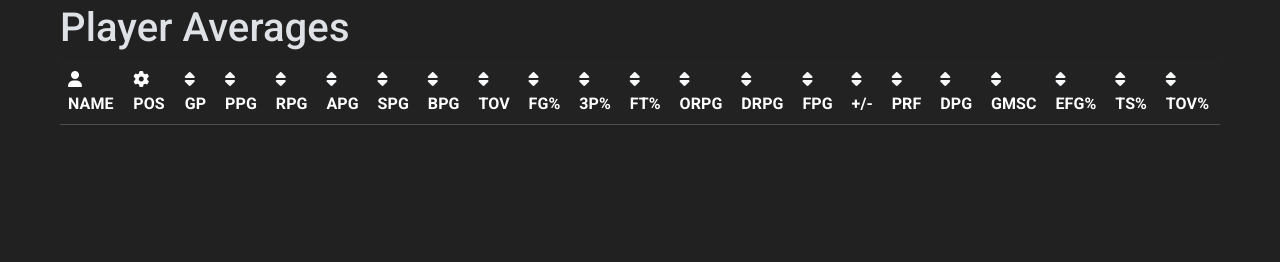
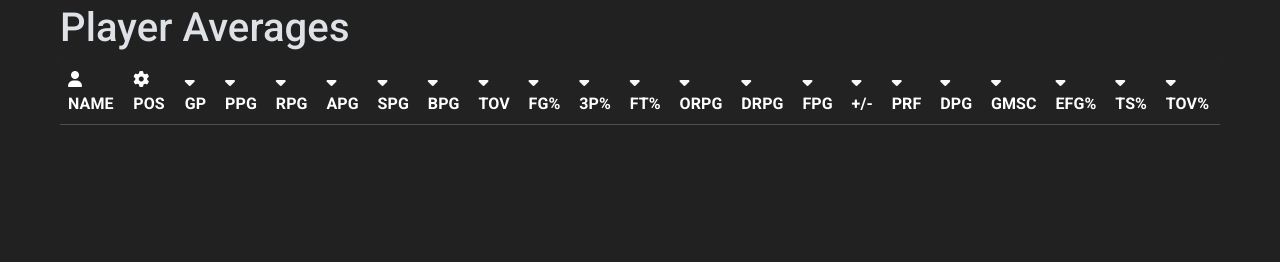
Before and after one commit to doublesync/TheRussellCup, a Django app: page /stats/averages/players/ in a window 1280 px wide. Shown: the part 438-700 px from the top of the page. Run offline with Django 5.2, Linux system fonts and the light colour scheme; data that the repository does not hold is empty; some libraries are stand-ins or nearby versions.

Commit message:
Updated ascending/descending icons & lessened delay.

```diff
--- a/static/js/stats/search.js
+++ b/static/js/stats/search.js
@@ -2,9 +2,13 @@ order_type = document.getElementById('order-type');
 sort_buttons = document.querySelectorAll('.sort-btn');
 toggle_info = {};
 
+// ascending icon: <i class="fas fa-sort-down"></i>
+// descending icon: <i class="fas fa-sort-up"></i>
+
 for (let i = 0; i < sort_buttons.length; i++) {
   identifier = sort_buttons[i].id;
   toggle_info[identifier] = 'asc'; // Initial sort order
+  sort_buttons[i].innerHTML = '<i class="fas fa-sort-down"></i>';
 }
 
 document.querySelectorAll('.sort-btn').forEach(item => {
@@ -15,11 +19,11 @@ document.querySelectorAll('.sort-btn').forEach(item => {
     if (toggle_info[identifier] === 'desc') {
       toggle_info[identifier] = 'asc';
       order_type.value = 'asc'; // Update hidden input
-      // Update button UI (e.g., change sort icon to ascending)
+      item.innerHTML = '<i class="fas fa-sort-down"></i>';
     } else {
       toggle_info[identifier] = 'desc';
       order_type.value = 'desc';
-      // Update button UI (e.g., change sort icon to descending)
+      item.innerHTML = '<i class="fas fa-sort-up"></i>';
     }
 
     // Implement your sorting logic based on toggle_info[identifier] and identifier
--- a/templates/stats/player_averages.html
+++ b/templates/stats/player_averages.html
@@ -24,26 +24,26 @@
                             <th><i class="fas fa-user"></i> NAME</th>
                             <th><i class="fas fa-gear"></i> POS</th>
                             <!-- Add IDS to each field -->
-                            <th><a href="#" id="1" class="fas fa-sort text-decoration-none text-light sort-btn" hx-trigger="click delay:1s" hx-target="#stat-body" hx-swap="outerHTML" hx-post="{% url 'sort_by_stat' 'games' %}"></a> GP</th>
-                            <th><a href="#" id="2" class="fas fa-sort text-decoration-none text-light sort-btn" hx-trigger="click delay:1s" hx-target="#stat-body" hx-swap="outerHTML" hx-post="{% url 'sort_by_stat' 'points__avg' %}"></a> PPG</th>
-                            <th><a href="#" id="3" class="fas fa-sort text-decoration-none text-light sort-btn" hx-trigger="click delay:1s" hx-target="#stat-body" hx-swap="outerHTML" hx-post="{% url 'sort_by_stat' 'rebounds__avg' %}"></a> RPG</th>
-                            <th><a href="#" id="4" class="fas fa-sort text-decoration-none text-light sort-btn" hx-trigger="click delay:1s" hx-target="#stat-body" hx-swap="outerHTML" hx-post="{% url 'sort_by_stat' 'assists__avg' %}"></a> APG</th>
-                            <th><a href="#" id="5" class="fas fa-sort text-decoration-none text-light sort-btn" hx-trigger="click delay:1s" hx-target="#stat-body" hx-swap="outerHTML" hx-post="{% url 'sort_by_stat' 'steals__avg' %}"></a> SPG</th>
-                            <th><a href="#" id="6" class="fas fa-sort text-decoration-none text-light sort-btn" hx-trigger="click delay:1s" hx-target="#stat-body" hx-swap="outerHTML" hx-post="{% url 'sort_by_stat' 'blocks__avg' %}"></a> BPG</th>
-                            <th><a href="#" id="7" class="fas fa-sort text-decoration-none text-light sort-btn" hx-trigger="click delay:1s" hx-target="#stat-body" hx-swap="outerHTML" hx-post="{% url 'sort_by_stat' 'turnovers__avg' %}"></a> TOV</th>
-                            <th><a href="#" id="8" class="fas fa-sort text-decoration-none text-light sort-btn" hx-trigger="click delay:1s" hx-target="#stat-body" hx-swap="outerHTML" hx-post="{% url 'sort_by_stat' 'field_goal_percentage' %}"></a> FG%</th>
-                            <th><a href="#" id="9" class="fas fa-sort text-decoration-none text-light sort-btn" hx-trigger="click delay:1s" hx-target="#stat-body" hx-swap="outerHTML" hx-post="{% url 'sort_by_stat' 'three_point_percentage' %}"></a> 3P%</th>
-                            <th><a href="#" id="10" class="fas fa-sort text-decoration-none text-light sort-btn" hx-trigger="click delay:1s" hx-target="#stat-body" hx-swap="outerHTML" hx-post="{% url 'sort_by_stat' 'free_throw_percentage' %}"></a> FT%</th>
-                            <th><a href="#" id="11" class="fas fa-sort text-decoration-none text-light sort-btn" hx-trigger="click delay:1s" hx-target="#stat-body" hx-swap="outerHTML" hx-post="{% url 'sort_by_stat' 'offensive_rebounds__avg' %}"></a> ORPG</th>
-                            <th><a href="#" id="12" class="fas fa-sort text-decoration-none text-light sort-btn" hx-trigger="click delay:1s" hx-target="#stat-body" hx-swap="outerHTML" hx-post="{% url 'sort_by_stat' 'defensive_rebounds__avg' %}"></a> DRPG</th>
-                            <th><a href="#" id="13" class="fas fa-sort text-decoration-none text-light sort-btn" hx-trigger="click delay:1s" hx-target="#stat-body" hx-swap="outerHTML" hx-post="{% url 'sort_by_stat' 'personal_fouls__avg' %}"></a> FPG</th>
-                            <th><a href="#" id="14" class="fas fa-sort text-decoration-none text-light sort-btn" hx-trigger="click delay:1s" hx-target="#stat-body" hx-swap="outerHTML" hx-post="{% url 'sort_by_stat' 'plus_minus__avg' %}"></a> +/-</th>
-                            <th><a href="#" id="15" class="fas fa-sort text-decoration-none text-light sort-btn" hx-trigger="click delay:1s" hx-target="#stat-body" hx-swap="outerHTML" hx-post="{% url 'sort_by_stat' 'points_responsible_for__avg' %}"></a> PRF</th>
-                            <th><a href="#" id="16" class="fas fa-sort text-decoration-none text-light sort-btn" hx-trigger="click delay:1s" hx-target="#stat-body" hx-swap="outerHTML" hx-post="{% url 'sort_by_stat' 'dunks__avg' %}"></a> DPG</th>
-                            <th><a href="#" id="17" class="fas fa-sort text-decoration-none text-light sort-btn" hx-trigger="click delay:1s" hx-target="#stat-body" hx-swap="outerHTML" hx-post="{% url 'sort_by_stat' 'game_score__avg' %}"></a> GMSC</th>
-                            <th><a href="#" id="18" class="fas fa-sort text-decoration-none text-light sort-btn" hx-trigger="click delay:1s" hx-target="#stat-body" hx-swap="outerHTML" hx-post="{% url 'sort_by_stat' 'effective_field_goal_percentage__avg' %}"></a> EFG%</th>
-                            <th><a href="#" id="19" class="fas fa-sort text-decoration-none text-light sort-btn" hx-trigger="click delay:1s" hx-target="#stat-body" hx-swap="outerHTML" hx-post="{% url 'sort_by_stat' 'true_shooting_percentage__avg' %}"></a> TS%</th>
-                            <th><a href="#" id="20" class="fas fa-sort text-decoration-none text-light sort-btn" hx-trigger="click delay:1s" hx-target="#stat-body" hx-swap="outerHTML" hx-post="{% url 'sort_by_stat' 'turnover_percentage__avg' %}"></a> TOV%</th>
+                            <th><a href="#" id="1" class="text-decoration-none text-light sort-btn" hx-trigger="click delay:0.25s" hx-target="#stat-body" hx-swap="outerHTML" hx-post="{% url 'sort_by_stat' 'games_played' %}"></a> GP</th>
+                            <th><a href="#" id="2" class="text-decoration-none text-light sort-btn" hx-trigger="click delay:0.25s" hx-target="#stat-body" hx-swap="outerHTML" hx-post="{% url 'sort_by_stat' 'average_points' %}"></a> PPG</th>
+                            <th><a href="#" id="3" class="text-decoration-none text-light sort-btn" hx-trigger="click delay:0.25s" hx-target="#stat-body" hx-swap="outerHTML" hx-post="{% url 'sort_by_stat' 'average_rebounds' %}"></a> RPG</th>
+                            <th><a href="#" id="4" class="text-decoration-none text-light sort-btn" hx-trigger="click delay:0.25s" hx-target="#stat-body" hx-swap="outerHTML" hx-post="{% url 'sort_by_stat' 'average_assists' %}"></a> APG</th>
+                            <th><a href="#" id="5" class="text-decoration-none text-light sort-btn" hx-trigger="click delay:0.25s" hx-target="#stat-body" hx-swap="outerHTML" hx-post="{% url 'sort_by_stat' 'average_steals' %}"></a> SPG</th>
+                            <th><a href="#" id="6" class="text-decoration-none text-light sort-btn" hx-trigger="click delay:0.25s" hx-target="#stat-body" hx-swap="outerHTML" hx-post="{% url 'sort_by_stat' 'average_blocks' %}"></a> BPG</th>
+                            <th><a href="#" id="7" class="text-decoration-none text-light sort-btn" hx-trigger="click delay:0.25s" hx-target="#stat-body" hx-swap="outerHTML" hx-post="{% url 'sort_by_stat' 'average_turnovers' %}"></a> TOV</th>
+                            <th><a href="#" id="8" class="text-decoration-none text-light sort-btn" hx-trigger="click delay:0.25s" hx-target="#stat-body" hx-swap="outerHTML" hx-post="{% url 'sort_by_stat' 'average_field_goal_percentage' %}"></a> FG%</th>
+                            <th><a href="#" id="9" class="text-decoration-none text-light sort-btn" hx-trigger="click delay:0.25s" hx-target="#stat-body" hx-swap="outerHTML" hx-post="{% url 'sort_by_stat' 'average_three_point_percentage' %}"></a> 3P%</th>
+                            <th><a href="#" id="10" class="text-decoration-none text-light sort-btn" hx-trigger="click delay:0.25s" hx-target="#stat-body" hx-swap="outerHTML" hx-post="{% url 'sort_by_stat' 'average_free_throw_percentage' %}"></a> FT%</th>
+                            <th><a href="#" id="11" class="text-decoration-none text-light sort-btn" hx-trigger="click delay:0.25s" hx-target="#stat-body" hx-swap="outerHTML" hx-post="{% url 'sort_by_stat' 'average_offensive_rebounds' %}"></a> ORPG</th>
+                            <th><a href="#" id="12" class="text-decoration-none text-light sort-btn" hx-trigger="click delay:0.25s" hx-target="#stat-body" hx-swap="outerHTML" hx-post="{% url 'sort_by_stat' 'average_defensive_rebounds' %}"></a> DRPG</th>
+                            <th><a href="#" id="13" class="text-decoration-none text-light sort-btn" hx-trigger="click delay:0.25s" hx-target="#stat-body" hx-swap="outerHTML" hx-post="{% url 'sort_by_stat' 'average_personal_fouls' %}"></a> FPG</th>
+                            <th><a href="#" id="14" class="text-decoration-none text-light sort-btn" hx-trigger="click delay:0.25s" hx-target="#stat-body" hx-swap="outerHTML" hx-post="{% url 'sort_by_stat' 'average_plus_minus' %}"></a> +/-</th>
+                            <th><a href="#" id="15" class="text-decoration-none text-light sort-btn" hx-trigger="click delay:0.25s" hx-target="#stat-body" hx-swap="outerHTML" hx-post="{% url 'sort_by_stat' 'average_points_responsible_for' %}"></a> PRF</th>
+                            <th><a href="#" id="16" class="text-decoration-none text-light sort-btn" hx-trigger="click delay:0.25s" hx-target="#stat-body" hx-swap="outerHTML" hx-post="{% url 'sort_by_stat' 'average_dunks' %}"></a> DPG</th>
+                            <th><a href="#" id="17" class="text-decoration-none text-light sort-btn" hx-trigger="click delay:0.25s" hx-target="#stat-body" hx-swap="outerHTML" hx-post="{% url 'sort_by_stat' 'average_game_score' %}"></a> GMSC</th>
+                            <th><a href="#" id="18" class="text-decoration-none text-light sort-btn" hx-trigger="click delay:0.25s" hx-target="#stat-body" hx-swap="outerHTML" hx-post="{% url 'sort_by_stat' 'average_effective_field_goal_percentage' %}"></a> EFG%</th>
+                            <th><a href="#" id="19" class="text-decoration-none text-light sort-btn" hx-trigger="click delay:0.25s" hx-target="#stat-body" hx-swap="outerHTML" hx-post="{% url 'sort_by_stat' 'average_true_shooting_percentage' %}"></a> TS%</th>
+                            <th><a href="#" id="20" class="text-decoration-none text-light sort-btn" hx-trigger="click delay:0.25s" hx-target="#stat-body" hx-swap="outerHTML" hx-post="{% url 'sort_by_stat' 'average_turnover_percentage' %}"></a> TOV%</th>
                         </tr>
                     </thead>
                     {% include 'stats/fragments/list_fragment.html' %}
```
